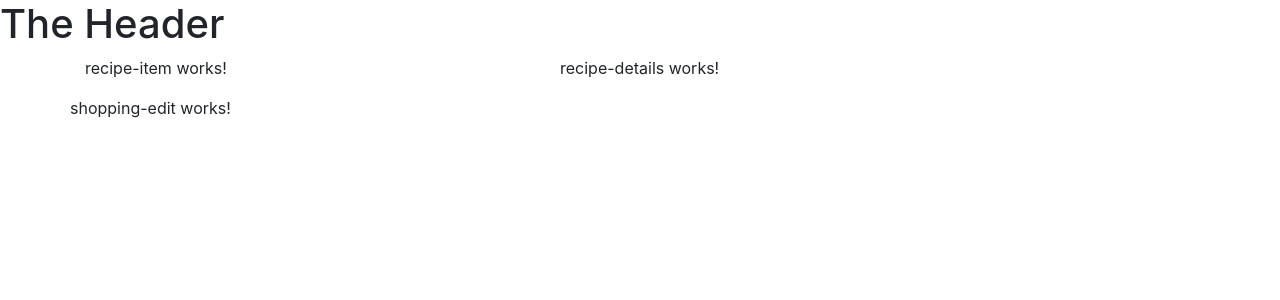
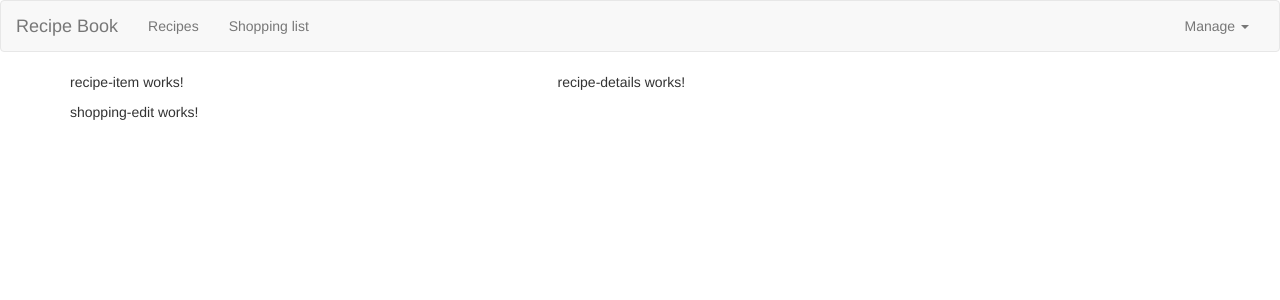
Before and after one commit to r4vaa/angular-prj-app, an Angular app: page / in a window 1280 px wide. Shown: the top 300 px of the page. Built offline with nearby package versions, Linux system fonts and the light colour scheme.

Commit message:
navigation bar

```diff
--- a/package.json
+++ b/package.json
@@ -19,7 +19,7 @@
     "@angular/platform-browser": "~10.0.4",
     "@angular/platform-browser-dynamic": "~10.0.4",
     "@angular/router": "~10.0.4",
-    "bootstrap": "^4.5.0",
+    "bootstrap": "^3.4.1",
     "rxjs": "~6.5.5",
     "tslib": "^2.0.0",
     "zone.js": "~0.10.3"
--- a/src/app/header/header.component.html
+++ b/src/app/header/header.component.html
@@ -1 +1,22 @@
-<h1> The Header </h1>
+<nav class="navbar navbar-default">
+  <div class="container-fluid">
+    <div class="navbar-head">
+      <a href="#" class="navbar-brand">Recipe Book</a>
+    </div>
+    <div class="collapse navbar-collapse">
+      <ul class="nav navbar-nav">
+        <li> <a href="#">Recipes</a></li>
+        <li><a href="#">Shopping list</a></li>
+      </ul>
+      <ul class="nav navbar-nav navbar-right">
+        <li class="dropdown">
+          <a href="#" class="dropdown-toggle" role="button">Manage  <span class="caret"></span></a>
+          <ul class="dropdown-menu">
+            <li><a href="#">Save data</a></li>
+            <li><a href="#">Fetch data</a></li>
+          </ul>
+        </li>
+      </ul>
+    </div>
+  </div>
+</nav>
```
Also changed, not shown: 1 other file (tests, documents, lock files or other folders).
